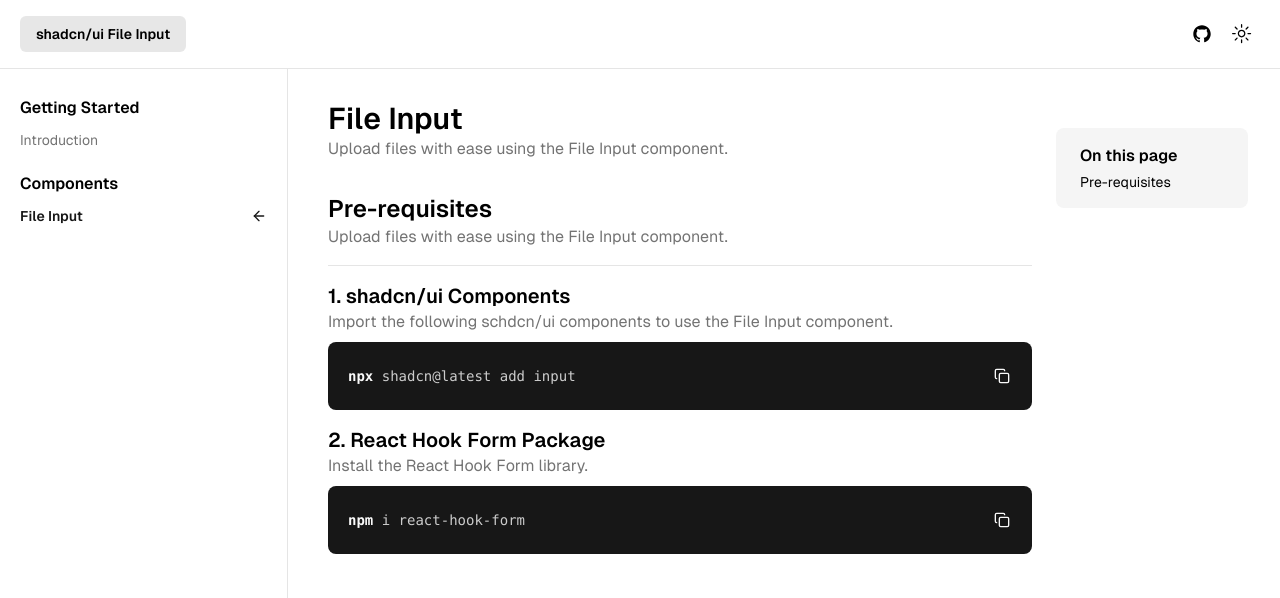
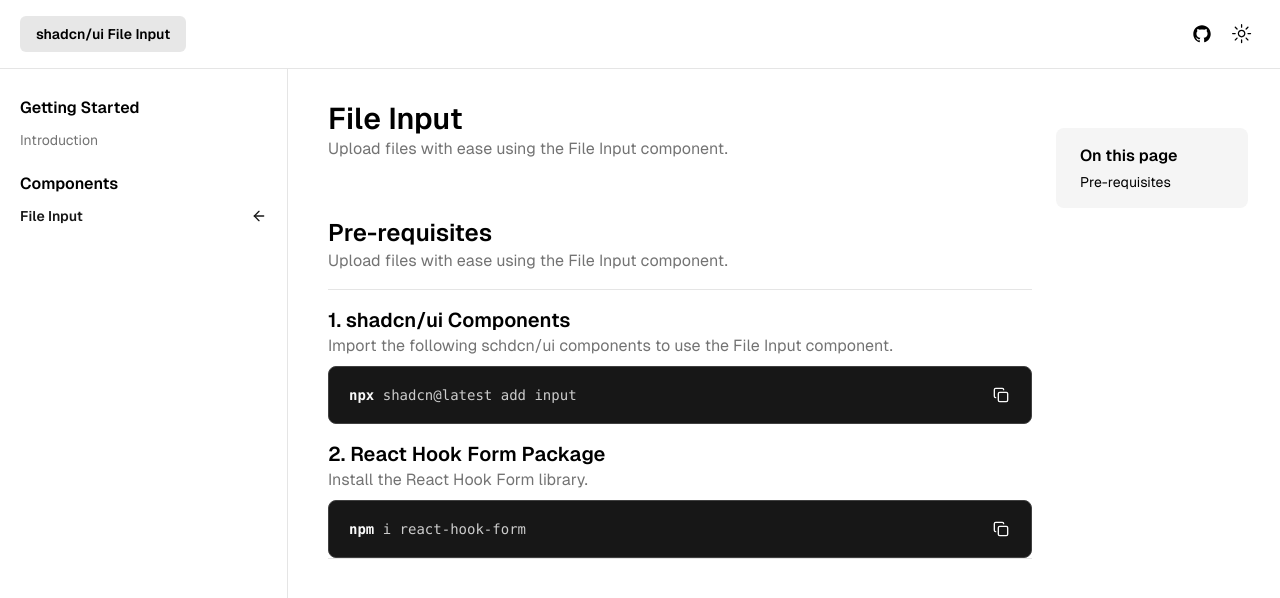
Before and after one commit to itsmejawad/shadcn-file-input, a Next.js app: page /docs/file-input in a window 1280 px wide. Shown: the top 598 px of the page. Built offline with nearby package versions, Linux system fonts and the light colour scheme.

Commit message:
Change dark mode color for Terminal component and increase the mb for the PageSection.

```diff
--- a/src/components/page-header.tsx
+++ b/src/components/page-header.tsx
@@ -2,7 +2,7 @@
 
 const PageHeader = ({ title, description }: { title: string; description: string }) => {
   return (
-    <section className="pb-4" id="intro">
+    <section className="mb-14" id="intro">
       <h1 className="font-semibold text-3xl">{title}</h1>
       <p className="text-muted-foreground mb-4">{description}</p>
     </section>
--- a/src/components/page-section.tsx
+++ b/src/components/page-section.tsx
@@ -12,7 +12,7 @@
   subSections: SubSection;
 }) => {
   return (
-    <section id={"#" + title.toLocaleLowerCase()}>
+    <section id={"#" + title.toLocaleLowerCase()} className="mb-14 border-b">
       <div className="border-b pb-4 mb-4">
         <h2 className="text-2xl font-semibold">{title}</h2>
         <p className="text-muted-foreground ">{description}</p>
--- a/src/components/ui/terminal.tsx
+++ b/src/components/ui/terminal.tsx
@@ -21,14 +21,16 @@
   };
 
   return (
-    <div className="bg-primary pl-5 pr-3 py-4 rounded-lg text-primary-foreground font-[family-name:var(--font-geist-mono)] text-sm flex justify-between items-center">
+    <div className="dark:bg-secondary bg-primary dark:text-primary border-[0.75px] border-neutral-700 pl-5 pr-3 py-2.5 rounded-lg text-primary-foreground font-[family-name:var(--font-geist-mono)] text-sm flex justify-between items-center">
       <div className="flex flex-col gap-1">
         {text.map((line, index) => (
           <pre className="block" key={index}>
             {line.split("`").map((segment, i) => (
               <span
                 key={i}
-                className={cn(i % 2 === 1 ? "font-semibold" : "text-primary-foreground/80")}>
+                className={cn(
+                  i % 2 === 1 ? "font-semibold" : "text-primary-foreground/80 dark:text-primary/70"
+                )}>
                 {segment}
               </span>
             ))}
```
